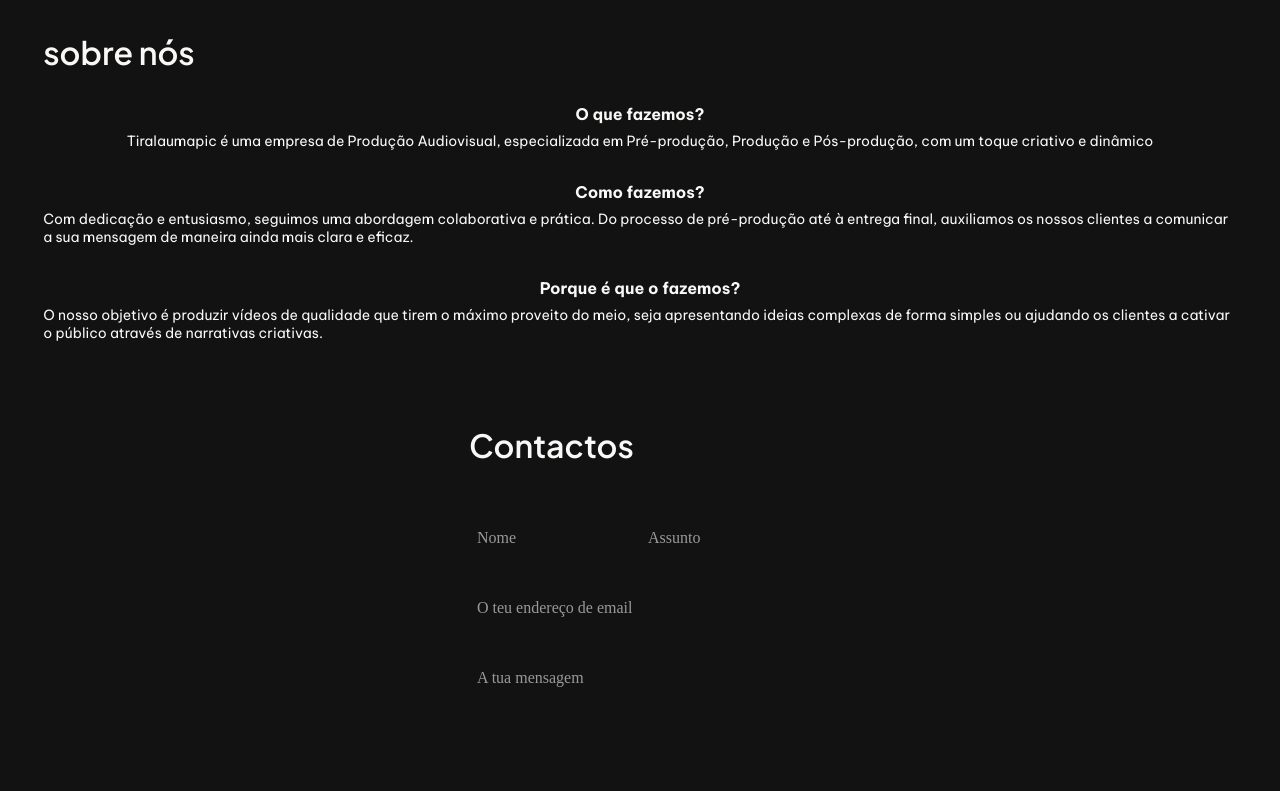
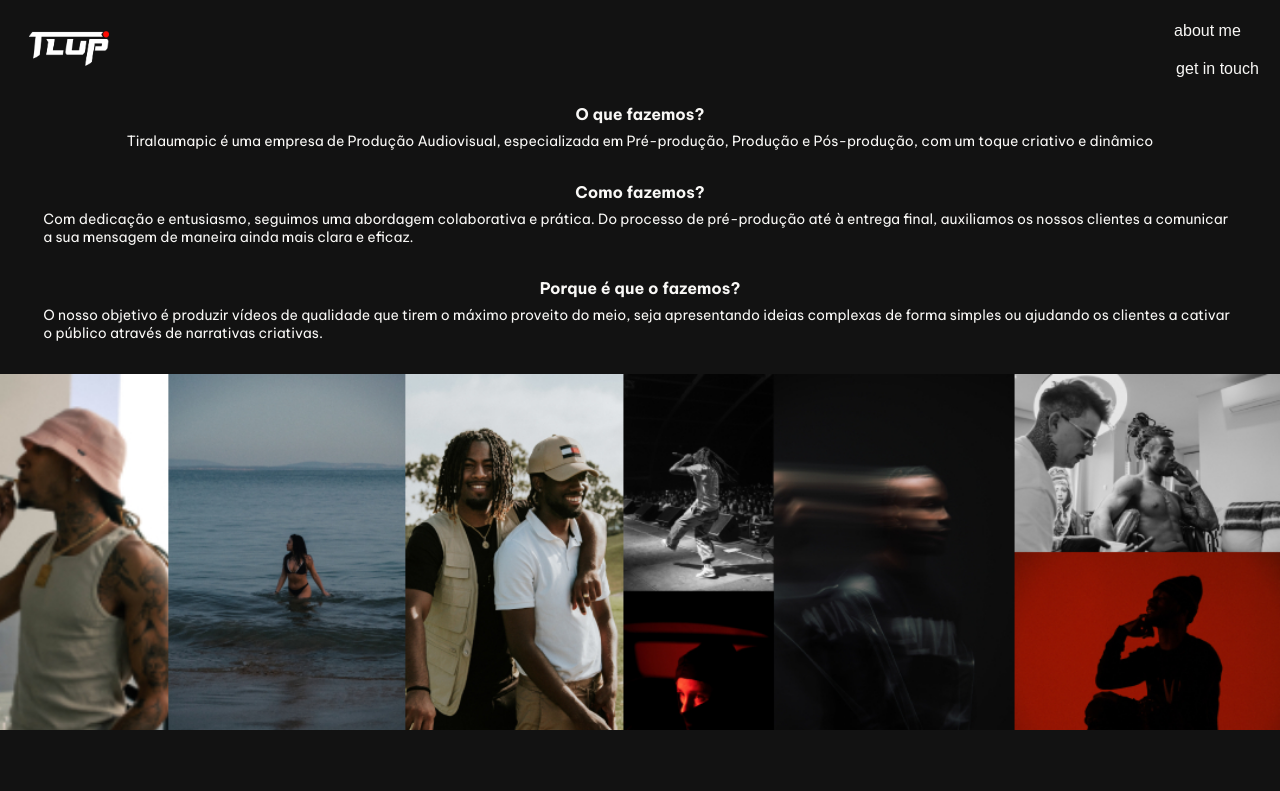
Before and after one commit to luqas31/tlup, a React (Vite) app in the folder tlup/: page / in a window 1280 px wide. Shown: the top 791 px of the page. Built offline with nearby package versions, Linux system fonts and the light colour scheme.

Commit message:
transition photos added

```diff
--- a/tlup/src/pages/Home/index.css
+++ b/tlup/src/pages/Home/index.css
@@ -1,3 +1,4 @@
 .bg {
 	height: 100vh;
+	background-color: var(--app-bg);
 }
--- a/tlup/src/pages/Home/index.jsx
+++ b/tlup/src/pages/Home/index.jsx
@@ -2,11 +2,14 @@
 import NavBar from '../../components/NavBar';
 import About from '../../sections/About';
 import Contact from '../../sections/Contact';
+import Transition from '../../sections/Transition';
 
 function Home() {
 	return (
 		<div className='bg'>
+			<NavBar />
 			<About />
+			<Transition />
 			<Contact />
 		</div>
 	);
--- /dev/null
+++ b/tlup/src/sections/Transition/index.css
@@ -0,0 +1,3 @@
+.transition {
+	width: 100%;
+}
--- /dev/null
+++ b/tlup/src/sections/Transition/index.jsx
@@ -0,0 +1,11 @@
+import './index.css';
+
+function Transition() {
+	return (
+		<>
+			<img className='transition' src='/images/tlup-transition.jpg' alt='' />
+		</>
+	);
+}
+
+export default Transition;
```
Also changed, not shown: tlup/public/images/tlup-transition.jpg (added).
